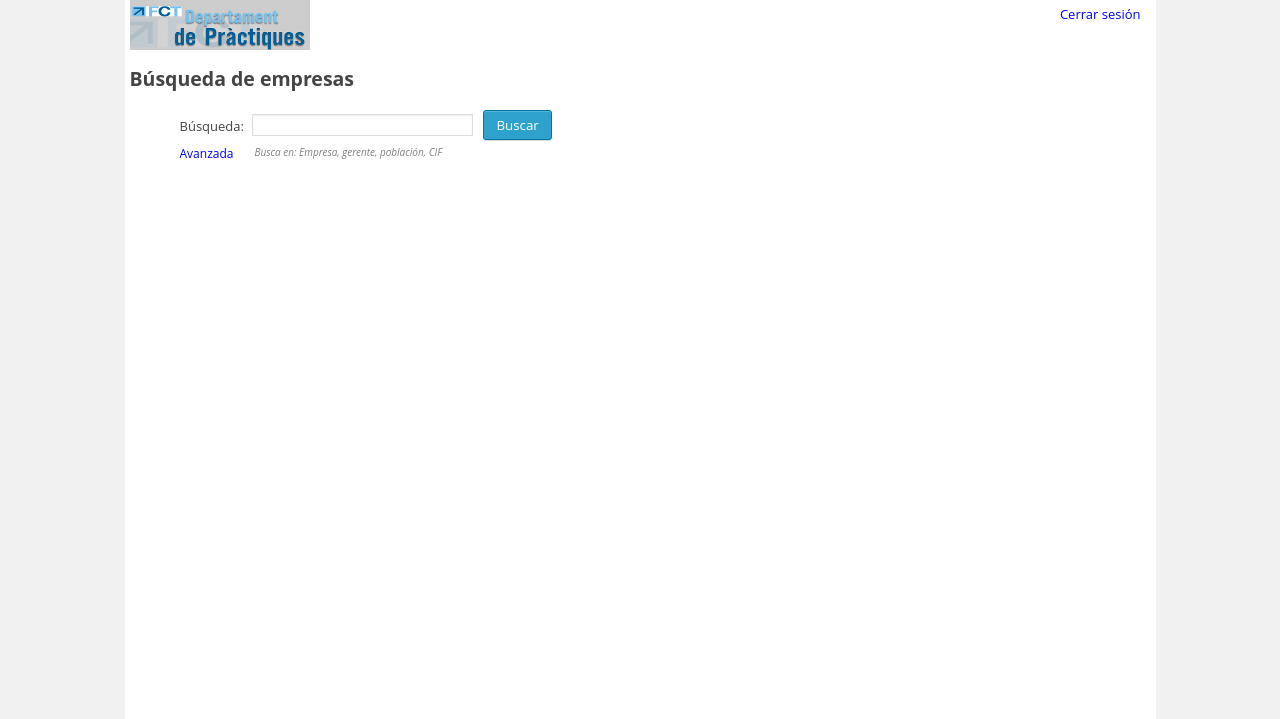
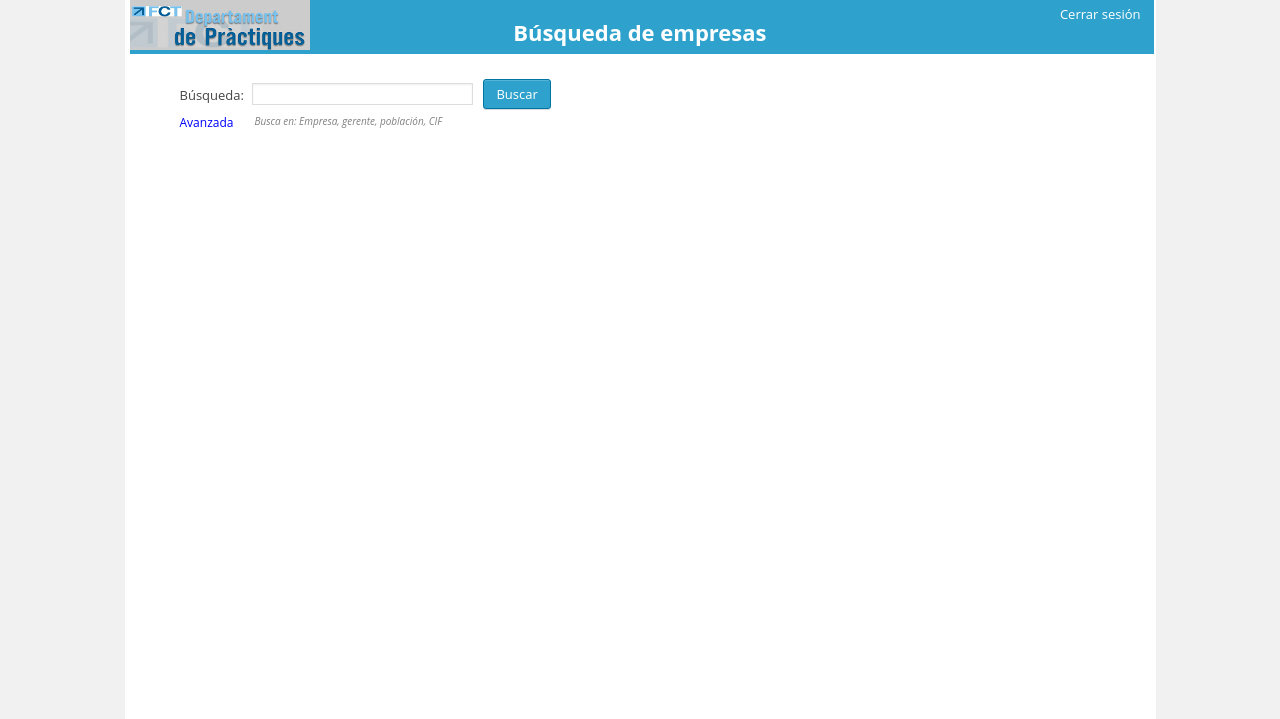
Before and after one commit to eduardomillan/CotesFCT, a CodeIgniter app: page /index.php/empresas/search in a window 1280 px wide. Shown: the top 719 px of the page. Run offline with CodeIgniter, Linux system fonts and the light colour scheme.

Commit message:
Mejoras en el diseño

```diff
--- a/application/views/empresas.php
+++ b/application/views/empresas.php
@@ -89,7 +89,7 @@
 
 		if (!empty($empresaslist)) {
 			echo "<div id='dataTable'>";
-			$this->table->set_heading('Nº','Familia','Empresa','Gerente','Población','Telf.','CIF','Concierto',''); //crea la primera fila de la tabla con el encabezado
+			$this->table->set_heading('Nº','Familia','Empresa','Gerente','Población','Telf.','CIF','Conc.',''); //crea la primera fila de la tabla con el encabezado
 			$tmp = array ( 'table_open'  => '<table border="1" cellpadding="2" cellspacing="1">' ); //modifica el espaciado
 			$this->table->set_template($tmp); //aplico los cambios de modificacion anterior
 
--- a/application/views/styles/search.css.php
+++ b/application/views/styles/search.css.php
@@ -1,10 +1,14 @@
 <style type="text/css">
 #logo {
+	background-color: #2EA2CC;
 }
 #closeSession {
 	position: absolute;
 	top: 5px;
 	right: 15px;
+}
+#closeSession a {
+	color: white;
 }
 #advancedSearch {
 	font-size: 12px;
@@ -23,7 +27,16 @@
 	padding-right: 2px;
 	position: relative;
 }
+#container h2 {
+	font-size: 22px;
+	position: absolute;
+	top: 5px;
+	width: 99%;
+	color: white;
+	text-align: center;
+}
 #search {
+	margin-top: 20px;
 	position: relative;
 	left: 50px;
 }
@@ -76,7 +89,7 @@
 body {
     background: none repeat scroll 0% 0% #F1F1F1;
     min-width: 0px;
-    color: #444;#
+    color: #444;
     font-family: "Open Sans",sans-serif;
     font-size: 13px;
     line-height: 1.4em;
@@ -118,7 +131,7 @@
 	color: #FFF;
 	text-decoration: none;
 	display: inline-block;
-	font-size: , form #password13px;
+	font-size: 13px;
 	cursor: pointer;
 	border-width: 1px;
 	border-style: solid;
```
